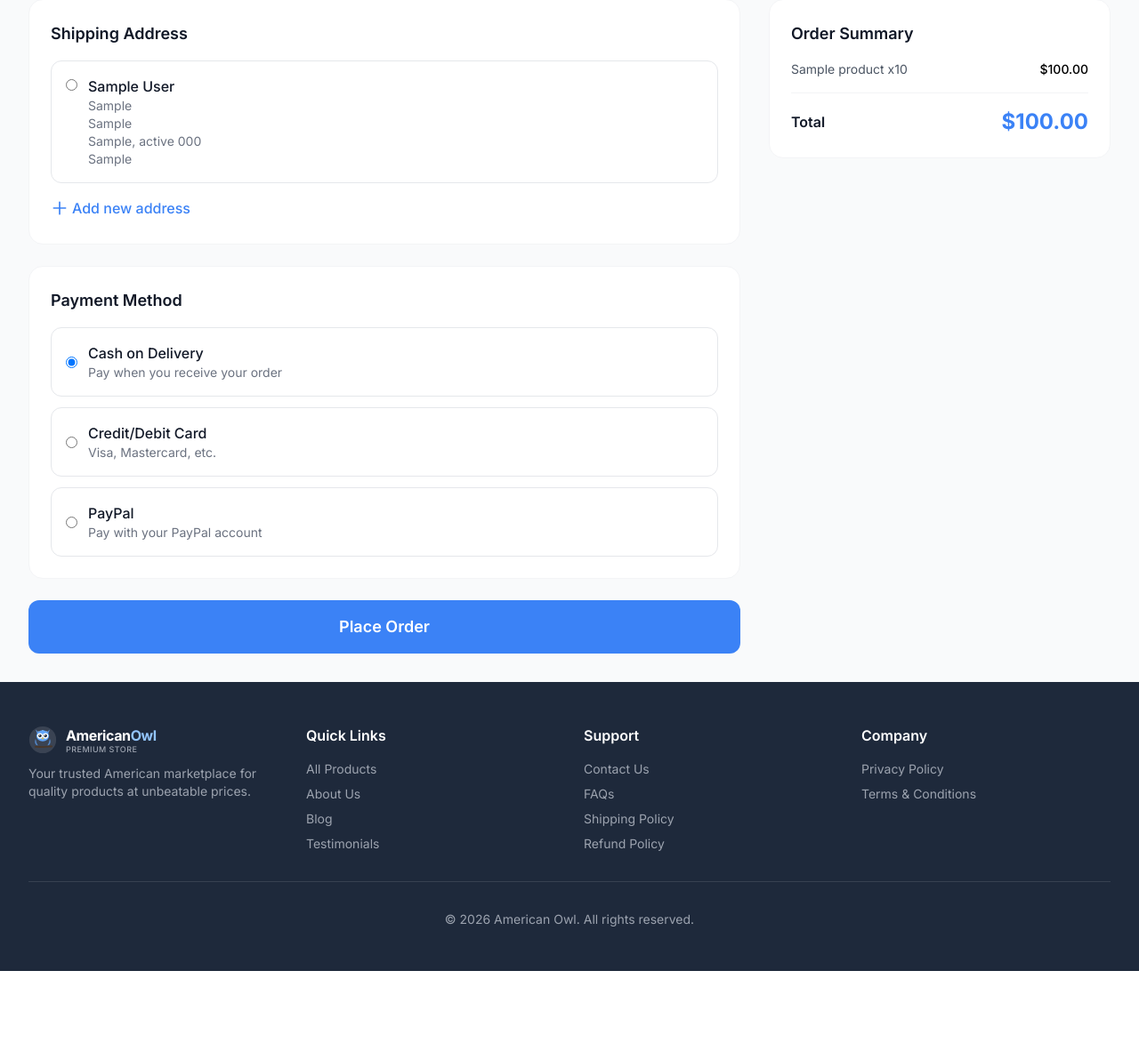
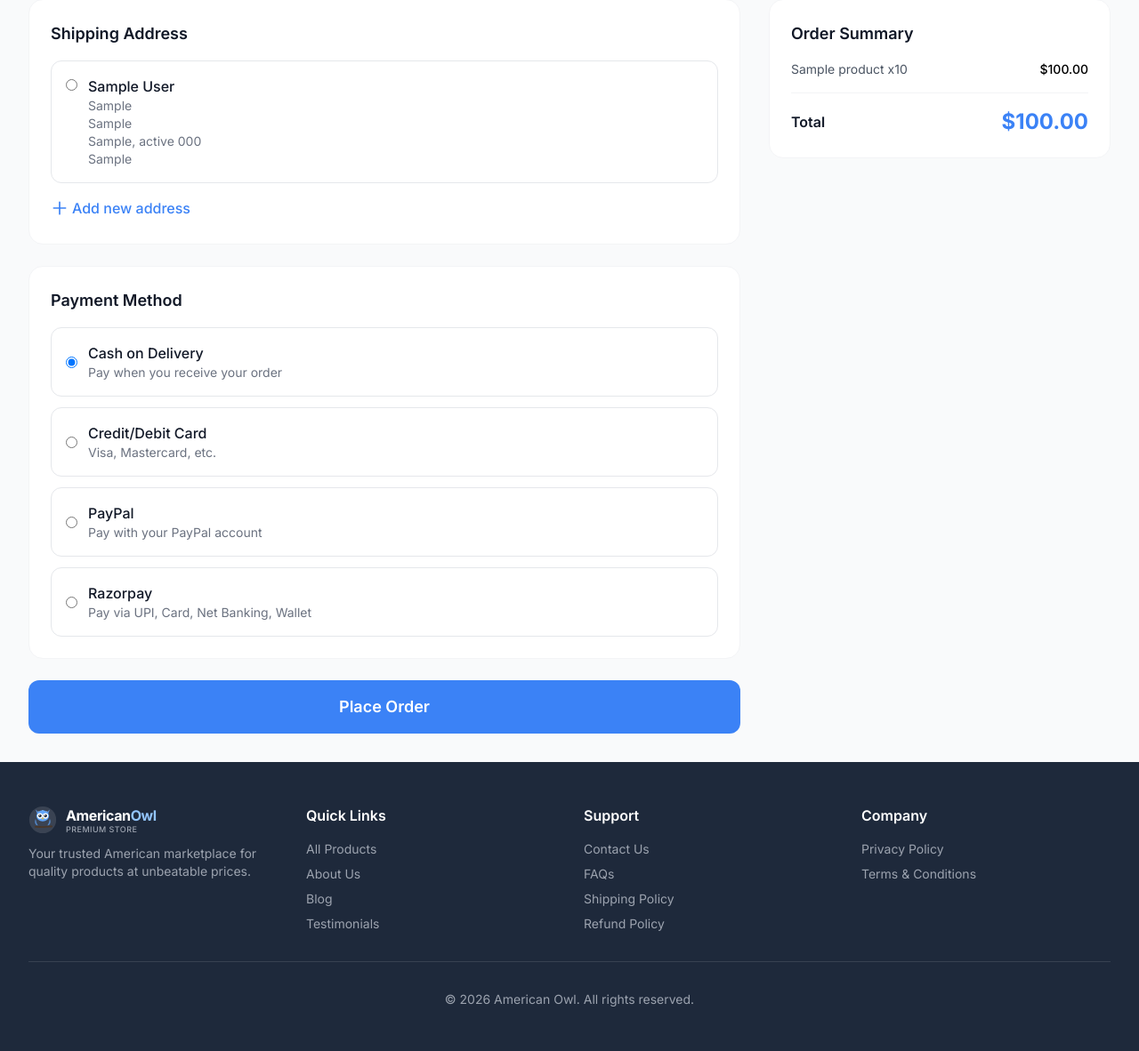
Before and after one commit to ashwani-199/Professional_Ecommerce, a Django app: page /orders/checkout/ in a window 1280 px wide. Shown: the part 162-1344 px from the top of the page at 89% size. Before the commit the page ends 1254 px from the top, so only its background shows below. Run offline with Django 5.2, Linux system fonts and the light colour scheme; a user stored in the database is signed in; tables that the repository leaves empty hold one stand-in row (values such as "Sample post"); some libraries are stand-ins or nearby versions.

Commit message:
15May2026

```diff
--- a/ecommerce/settings.py
+++ b/ecommerce/settings.py
@@ -179,3 +179,9 @@ ADSENSE_SLOT_DETAIL = os.environ.get('ADSENSE_SLOT_DETAIL', '')
 SITE_NAME = 'American Owl'
 SITE_DESCRIPTION = 'Your trusted American marketplace for quality products at unbeatable prices.'
 SITE_URL = os.environ.get('SITE_URL', 'https://americanowl.com')
+
+# ==============================================================================
+# Razorpay Payment Gateway
+# ==============================================================================
+RAZORPAY_KEY_ID = os.environ.get('RAZORPAY_KEY_ID', '')
+RAZORPAY_KEY_SECRET = os.environ.get('RAZORPAY_KEY_SECRET', '')
--- a/orders/forms.py
+++ b/orders/forms.py
@@ -169,6 +169,7 @@ class CheckoutForm(forms.Form):
         ('cash_on_delivery', 'Cash on Delivery'),
         ('credit_card', 'Credit/Debit Card'),
         ('paypal', 'PayPal'),
+        ('razorpay', 'Razorpay'),
     ]
 
     address = forms.ModelChoiceField(
--- a/orders/models.py
+++ b/orders/models.py
@@ -68,6 +68,7 @@ class Payment(models.Model):
         ('credit_card', 'Credit Card'),
         ('paypal', 'PayPal'),
         ('stripe', 'Stripe'),
+        ('razorpay', 'Razorpay'),
     )
     order = models.OneToOneField(Order, related_name="payment", on_delete=models.CASCADE)
     amount = models.DecimalField(max_digits=10, decimal_places=2)
@@ -77,6 +78,9 @@ class Payment(models.Model):
     transaction_id = models.CharField(max_length=255, blank=True, null=True)
     card_last4 = models.CharField(max_length=4, blank=True, null=True)
     card_brand = models.CharField(max_length=20, blank=True, null=True)
+    razorpay_order_id = models.CharField(max_length=100, blank=True, null=True)
+    razorpay_payment_id = models.CharField(max_length=100, blank=True, null=True)
+    razorpay_signature = models.CharField(max_length=255, blank=True, null=True)
 
     def __str__(self):
         return f"Payment for Order {self.order.id}"
--- a/orders/urls.py
+++ b/orders/urls.py
@@ -9,6 +9,7 @@ urlpatterns = [
     path('orders/', views.order_list, name='order_list'),
     path('order/<int:order_id>/', views.order_detail, name='order_detail'),
     path('order/<int:order_id>/cancel/', views.cancel_order, name='cancel_order'),
+    path('razorpay/verify/', views.verify_razorpay_payment, name='verify_razorpay_payment'),
     path('address/add/', views.add_address, name='add_address'),
     path('address/<int:address_id>/edit/', views.edit_address, name='edit_address'),
     path('address/<int:address_id>/delete/', views.delete_address, name='delete_address'),
--- a/orders/views.py
+++ b/orders/views.py
@@ -3,12 +3,17 @@ from django.contrib.auth.decorators import login_required
 from django.contrib import messages
 from django.db import transaction
 from django.utils import timezone
+from django.conf import settings
+from django.urls import reverse
 from store.models import Cart, CartItem
 from .models import Order, OrderItem, Payment, Address
 from .forms import AddressForm, CheckoutForm
+import razorpay
 import random
 import string
 import re
+import time
+import json
 
 
 def generate_transaction_id():
@@ -51,6 +56,8 @@ def checkout(request):
             if payment_method in ('credit_card', 'stripe'):
                 card_number = form.cleaned_data['card_number'].replace(' ', '').replace('-', '')
                 return process_payment(request, cart, payment_method, card_number, address_id)
+            elif payment_method == 'razorpay':
+                return initiate_razorpay_payment(request, cart, address_id)
             else:
                 return process_order(request, cart, address_id, payment_method)
         else:
@@ -163,6 +170,127 @@ def process_payment(request, cart, payment_method, card_number, address_id):
     return redirect('orders:order_confirmation', order_id=order.id)
 
 
+def initiate_razorpay_payment(request, cart, address_id):
+    if not settings.RAZORPAY_KEY_ID or not settings.RAZORPAY_KEY_SECRET:
+        messages.error(request, 'Razorpay is not configured. Please try a different payment method.')
+        return redirect('orders:checkout')
+
+    address = get_object_or_404(Address, id=address_id, user=request.user)
+    total = cart.total()
+    amount_paise = int(total * 100)
+
+    client = razorpay.Client(auth=(settings.RAZORPAY_KEY_ID, settings.RAZORPAY_KEY_SECRET))
+    try:
+        razorpay_order = client.order.create({
+            'amount': amount_paise,
+            'currency': 'INR',
+            'receipt': f'receipt_{request.user.id}_{int(time.time())}',
+            'payment_capture': '1',
+        })
+    except Exception as e:
+        messages.error(request, f'Payment gateway error: {str(e)}')
+        return redirect('orders:checkout')
+
+    with transaction.atomic():
+        order = Order.objects.create(
+            user=request.user,
+            address=address,
+            total=total,
+            status='pending'
+        )
+
+        for item in cart.items.all():
+            if item.product.inventory < item.quantity:
+                messages.error(request, f'{item.product.title} is out of stock.')
+                return redirect('store:cart_detail')
+
+            OrderItem.objects.create(
+                order=order,
+                product=item.product,
+                quantity=item.quantity,
+                price=item.product.price,
+                size=item.size.name if item.size else None
+            )
+
+        Payment.objects.create(
+            order=order,
+            amount=total,
+            success=False,
+            payment_method='razorpay',
+            razorpay_order_id=razorpay_order['id'],
+            transaction_id=razorpay_order['id'],
+        )
+
+        cart.active = False
+        cart.save()
+
+    return render(request, 'orders/razorpay_payment.html', {
+        'order': order,
+        'razorpay_key_id': settings.RAZORPAY_KEY_ID,
+        'razorpay_order_id': razorpay_order['id'],
+        'amount': amount_paise,
+        'currency': 'INR',
+        'order_id': order.id,
+    })
+
+
+@login_required
+def verify_razorpay_payment(request):
+    if request.method != 'POST':
+        return redirect('orders:order_list')
+
+    razorpay_order_id = request.POST.get('razorpay_order_id')
+    razorpay_payment_id = request.POST.get('razorpay_payment_id')
+    razorpay_signature = request.POST.get('razorpay_signature')
+
+    if not all([razorpay_order_id, razorpay_payment_id, razorpay_signature]):
+        messages.error(request, 'Invalid payment response.')
+        return redirect('orders:order_list')
+
+    try:
+        payment = Payment.objects.get(razorpay_order_id=razorpay_order_id)
+    except Payment.DoesNotExist:
+        messages.error(request, 'Payment record not found.')
+        return redirect('orders:order_list')
+
+    params_dict = {
+        'razorpay_order_id': razorpay_order_id,
+        'razorpay_payment_id': razorpay_payment_id,
+        'razorpay_signature': razorpay_signature,
+    }
+
+    client = razorpay.Client(auth=(settings.RAZORPAY_KEY_ID, settings.RAZORPAY_KEY_SECRET))
+    try:
+        client.utility.verify_payment_signature(params_dict)
+        signature_valid = True
+    except razorpay.errors.SignatureVerificationError:
+        signature_valid = False
+
+    if signature_valid:
+        with transaction.atomic():
+            for item in payment.order.items.all():
+                product = item.product
+                if product:
+                    product.inventory -= item.quantity
+                    product.save()
+
+            payment.success = True
+            payment.razorpay_payment_id = razorpay_payment_id
+            payment.razorpay_signature = razorpay_signature
+            payment.save()
+
+        messages.success(request, f'Order #{payment.order.id} placed successfully! Payment received via Razorpay.')
+        return redirect('orders:order_confirmation', order_id=payment.order.id)
+    else:
+        payment.success = False
+        payment.razorpay_payment_id = razorpay_payment_id
+        payment.razorpay_signature = razorpay_signature
+        payment.save()
+
+        messages.error(request, 'Payment verification failed. Please contact support.')
+        return redirect('orders:order_detail', order_id=payment.order.id)
+
+
 @login_required
 def order_confirmation(request, order_id):
     order = get_object_or_404(Order, id=order_id, user=request.user)
--- a/templates/orders/checkout.html
+++ b/templates/orders/checkout.html
@@ -79,6 +79,13 @@
                                 <p class="text-sm text-gray-500">Pay with your PayPal account</p>
                             </div>
                         </label>
+                        <label class="flex items-center p-4 border border-gray-200 rounded-xl cursor-pointer hover:border-primary transition">
+                            <input type="radio" name="payment_method" value="razorpay" class="text-primary" onchange="toggleCardFields()">
+                            <div class="ml-3">
+                                <p class="font-medium text-gray-900">Razorpay</p>
+                                <p class="text-sm text-gray-500">Pay via UPI, Card, Net Banking, Wallet</p>
+                            </div>
+                        </label>
                     </div>
 
                     <div id="card-fields" class="mt-4 p-4 bg-gray-50 rounded-xl hidden">
```
Also changed, not shown: store/views.py (+7 -4 lines), templates/orders/razorpay_payment.html (added, +70 -0 lines), orders/migrations/0004_payment_razorpay_order_id_and_more.py (added), 1 other file.
